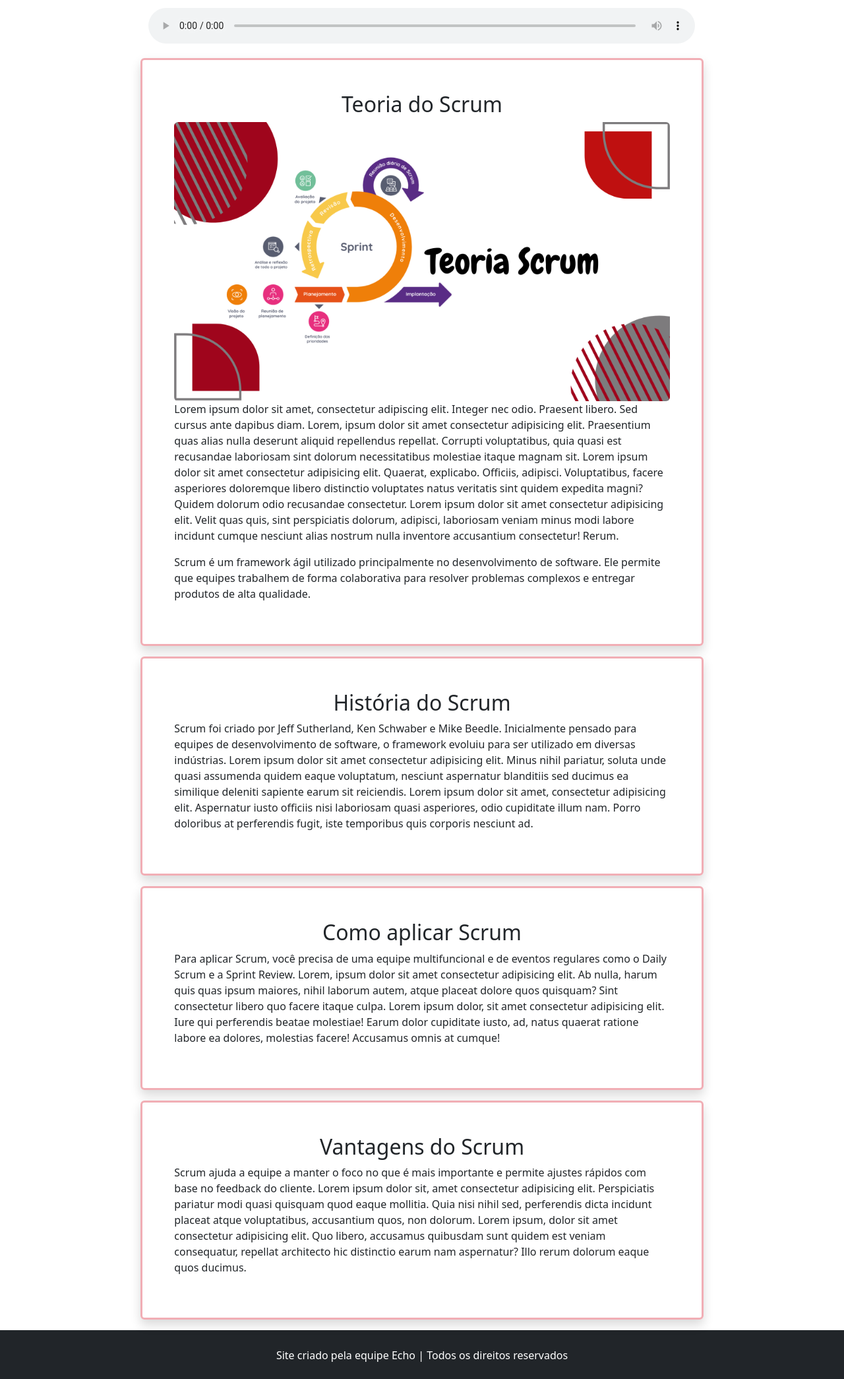
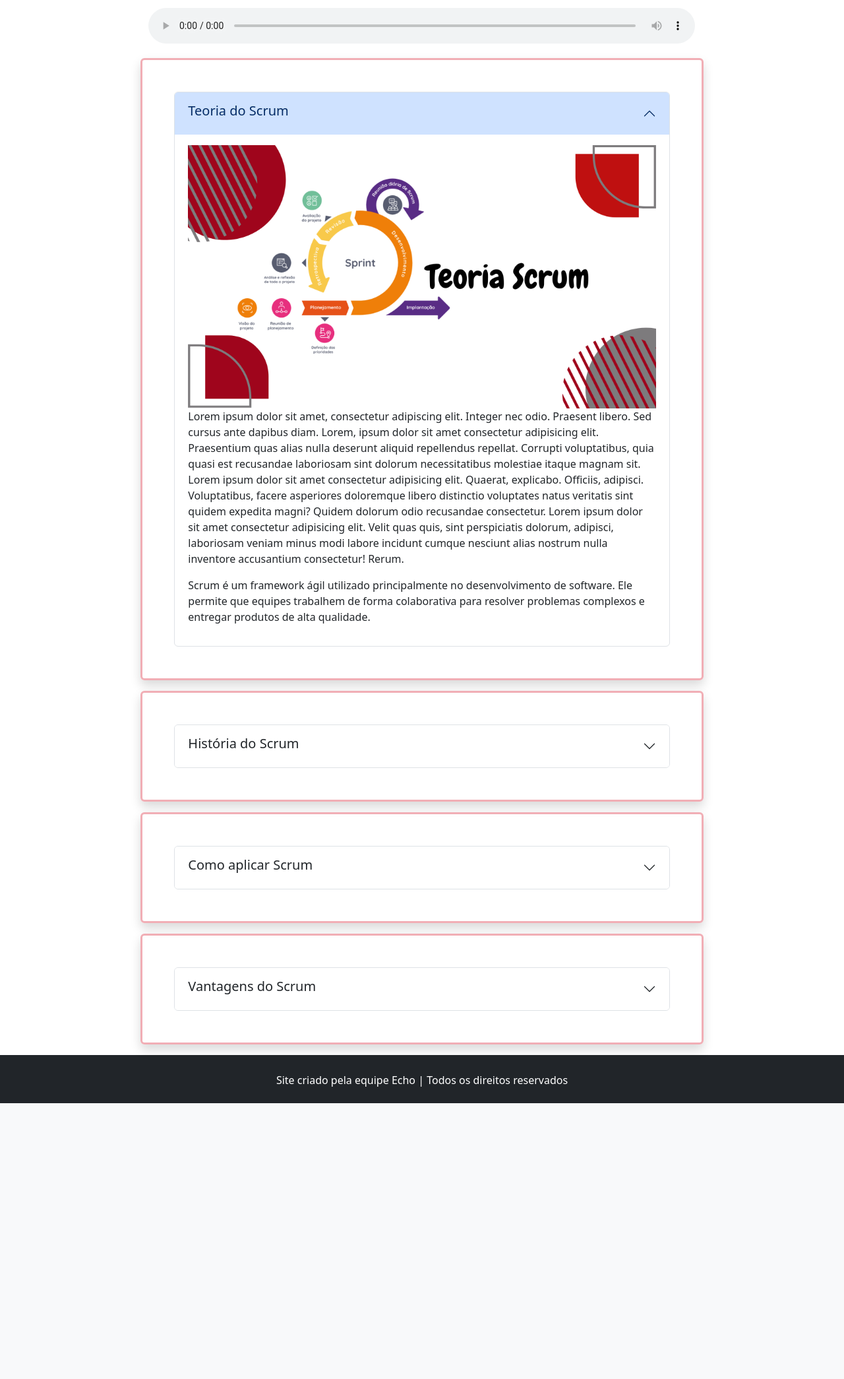
Before and after one commit to EquipeEcho/EasyScrum, a Python web app: template templates/index.html in a window 1280 px wide. Shown: the part 434-2524 px from the top of the page at 66% size. After the commit the page ends 2106 px from the top, so only its background shows below. Run offline with Jinja, Linux system fonts and the light colour scheme; the template is opened without the code that fills it, so the values that code supplies are empty.

Commit message:
implementação da expansão de conteudo

```diff
--- a/static/style.css
+++ b/static/style.css
@@ -8,3 +8,8 @@ h2 {
 #foto-logo{
     height: 40px;
 }
+
+
+.accordion-button {
+    --bs-accordion-border-color: transparent;
+  }
--- a/templates/index.html
+++ b/templates/index.html
@@ -4,7 +4,7 @@
     <meta charset="UTF-8">
     <meta name="viewport" content="width=device-width, initial-scale=1.0">
     <link rel="icon" type="image/x-icon" href="/media/images/LogoEasyScrumfavicon.jpg">
-    <link rel="stylesheet" href="/static/style.css">
+    <link rel="stylesheet" href="../static/style.css">
     <link href="https://cdn.jsdelivr.net/npm/bootstrap@5.3.3/dist/css/bootstrap.min.css" rel="stylesheet" integrity="sha384-QWTKZyjpPEjISv5WaRU9OFeRpok6YctnYmDr5pNlyT2bRjXh0JMhjY6hW+ALEwIH" crossorigin="anonymous">
     <link rel="preconnect" href="https://fonts.googleapis.com">
     <link rel="preconnect" href="https://fonts.gstatic.com" crossorigin>
@@ -15,7 +15,7 @@
     <header class="fixed-top w-100 z-3">
         <nav class="navbar navbar-expand-lg bg-body-tertiary">
             <div class="container-fluid">
-              <a class="navbar-brand" href="#"><img src="/media/images/LogoEasyScrum copiar.png"  id="foto-logo" alt=""></a>
+              <a class="navbar-brand" href="#"><img src="../media/images/LogoEasyScrum copiar.png"  id="foto-logo" alt=""></a>
               <button class="navbar-toggler" type="button" data-bs-toggle="collapse" data-bs-target="#navbarSupportedContent" aria-controls="navbarSupportedContent" aria-expanded="false" aria-label="Toggle navigation">
                 <span class="navbar-toggler-icon"></span>
               </button>
@@ -50,45 +50,101 @@
     <section class="container-fluid mt-5">
         <div class="row">
             <div class="col-lg-2 bg-dark"></div>
-            <div class="col-lg-8 p-0"><img src="/media/images/EasyScrumHome.jpg" alt="" class="img-fluid"></div>
+            <div class="col-lg-8 p-0"><img src="../media/images/EasyScrumHome.jpg" alt="" class="img-fluid"></div>
             <div class="col-lg-2 bg-dark"></div>
         </div>
     </section>
 
-    <div class="conteiner-fluid pt-3">
+    <div class="conteiner-fluid pt-3 ">
       <div class="row m-0 p-0">
         <div class="col-md-8 mx-auto">
           <div class="audio text-center mb-3">
             <audio controls loop class="w-100">
-            <source src="/media/audios/audio1e2.mp3" type="audio/mpeg">
+            <source src="../media/audios/audio1e2.mp3" type="audio/mpeg">
             </audio>
           </div>
         </div>
       </div>
       <div class="row m-0 p-0">
         <section class="col-md-8 mx-auto rounded border border-3 border-danger-subtle mb-3 p-5 shadow" id="1">
-            <h2>Teoria do Scrum</h2>
-            <img src="/media/images/teoria-scrum.png" alt="Teoria do Scrum" id="imagem-teoria" class="img-fluid rounded">
+          <div class="accordion" id="accordionExample">
+            <div class="accordion-item">
+              <h2 class="accordion-header ">
+                <button class="accordion-button " type="button" data-bs-toggle="collapse" data-bs-target="#collapseOne" aria-expanded="true" aria-controls="collapseOne" id="1">
+                    <h5>Teoria do Scrum</h5>
+                </button>
+              </h2>
+              <div id="collapseOne" class="accordion-collapse collapse show" data-bs-parent="#accordionExample">
+                <div class="accordion-body">
+                    <section  id="1">
+                        <img src="../media/images/teoria-scrum.png" alt="Teoria do Scrum" class="img-fluid">
                         <p>Lorem ipsum dolor sit amet, consectetur adipiscing elit. Integer nec odio. Praesent libero. Sed cursus ante dapibus diam. Lorem, ipsum dolor sit amet consectetur adipisicing elit. Praesentium quas alias nulla deserunt aliquid repellendus repellat. Corrupti voluptatibus, quia quasi est recusandae laboriosam sint dolorum necessitatibus molestiae itaque magnam sit. Lorem ipsum dolor sit amet consectetur adipisicing elit. Quaerat, explicabo. Officiis, adipisci. Voluptatibus, facere asperiores doloremque libero distinctio voluptates natus veritatis sint quidem expedita magni? Quidem dolorum odio recusandae consectetur. Lorem ipsum dolor sit amet consectetur adipisicing elit. Velit quas quis, sint perspiciatis dolorum, adipisci, laboriosam veniam minus modi labore incidunt cumque nesciunt alias nostrum nulla inventore accusantium consectetur! Rerum.</p>
                         <p>Scrum é um framework ágil utilizado principalmente no desenvolvimento de software. Ele permite que equipes trabalhem de forma colaborativa para resolver problemas complexos e entregar produtos de alta qualidade.</p>
                     </section>
                 </div>
+              </div>
+            </div>
+        </section>
+      </div>
       <div class="row m-0 p-0">
         <section class="col-md-8 mx-auto rounded border border-3 border-danger-subtle mb-3 p-5 shadow" id="2">
-            <h2>História do Scrum</h2>
+          <div class="accordion" id="accordionExample">
+          <div class="accordion-item">
+            <h2 class="accordion-header">
+              <button class="accordion-button collapsed" type="button" data-bs-toggle="collapse" data-bs-target="#collapseTwo" aria-expanded="false" aria-controls="collapseTwo" id="2">
+                  <h5>História do Scrum</h5>
+              </button>
+            </h2>
+            <div id="collapseTwo" class="accordion-collapse collapse" data-bs-parent="#accordionExample">
+              <div class="accordion-body">
+                  <section id="2">
                       <p>Scrum foi criado por Jeff Sutherland, Ken Schwaber e Mike Beedle. Inicialmente pensado para equipes de desenvolvimento de software, o framework evoluiu para ser utilizado em diversas indústrias. Lorem ipsum dolor sit amet consectetur adipisicing elit. Minus nihil pariatur, soluta unde quasi assumenda quidem eaque voluptatum, nesciunt aspernatur blanditiis sed ducimus ea similique deleniti sapiente earum sit reiciendis. Lorem ipsum dolor sit amet, consectetur adipisicing elit. Aspernatur iusto officiis nisi laboriosam quasi asperiores, odio cupiditate illum nam. Porro doloribus at perferendis fugit, iste temporibus quis corporis nesciunt ad.</p>
+                  </section>
+              </div>
+            </div>
+          </div>
+          </div>
         </section>
       </div>
       <div class="row m-0 p-0">
         <section class="col-md-8 mx-auto rounded border border-3 border-danger-subtle mb-3 p-5 shadow" id="3">
-            <h2>Como aplicar Scrum</h2>
+          <div class="accordion" id="accordionExample">
+            <div class="accordion-item">
+              <h2 class="accordion-header">
+                <button class="accordion-button collapsed " type="button" data-bs-toggle="collapse" data-bs-target="#collapseThree" aria-expanded="false" aria-controls="collapseThree" id="3">
+                    <h5>Como aplicar Scrum</h5>
+                </button>
+              </h2>
+              <div id="collapseThree" class="accordion-collapse collapse" data-bs-parent="#accordionExample">
+                <div class="accordion-body">
+                  <section id="3">
                      <p>Para aplicar Scrum, você precisa de uma equipe multifuncional e de eventos regulares como o Daily Scrum e a Sprint Review. Lorem, ipsum dolor sit amet consectetur adipisicing elit. Ab nulla, harum quis quas ipsum maiores, nihil laborum autem, atque placeat dolore quos quisquam? Sint consectetur libero quo facere itaque culpa. Lorem ipsum dolor, sit amet consectetur adipisicing elit. Iure qui perferendis beatae molestiae! Earum dolor cupiditate iusto, ad, natus quaerat ratione labore ea dolores, molestias facere! Accusamus omnis at cumque!</p>
+                  </section>
+                </div>
+              </div>
+            </div>
        </section>
       </div>
       <div class="row m-0 p-0">
         <section class="col-md-8 mx-auto rounded border border-3 border-danger-subtle mb-3 p-5 shadow" id="4">
-            <h2>Vantagens do Scrum</h2>
+          <div class="accordion" id="accordionExample">
+            <div class="accordion-item">
+              <h2 class="accordion-header">
+                <button class="accordion-button collapsed" type="button" data-bs-toggle="collapse" data-bs-target="#collapsefour" aria-expanded="false" aria-controls="collapsefour" id="4">
+                  <h5>Vantagens do Scrum</h5>
+                </button>
+              </h2>
+              <div id="collapsefour" class="accordion-collapse collapse" data-bs-parent="#accordionExample">
+                <div class="accordion-body">
+                  <section  id="4">
+                  <div class=" ">
                    <p>Scrum ajuda a equipe a manter o foco no que é mais importante e permite ajustes rápidos com base no feedback do cliente. Lorem ipsum dolor sit, amet consectetur adipisicing elit. Perspiciatis pariatur modi quasi quisquam quod eaque mollitia. Quia nisi nihil sed, perferendis dicta incidunt placeat atque voluptatibus, accusantium quos, non dolorum. Lorem ipsum, dolor sit amet consectetur adipisicing elit. Quo libero, accusamus quibusdam sunt quidem est veniam consequatur, repellat architecto hic distinctio earum nam aspernatur? Illo rerum dolorum eaque quos ducimus.</p>
+                    </div>
+                  </section>
+                </div>
+              </div>
+            </div>
+        </div>
         </section>
       </div>
       </div>
```
Lines whose indentation alone changed are shown as unchanged.
